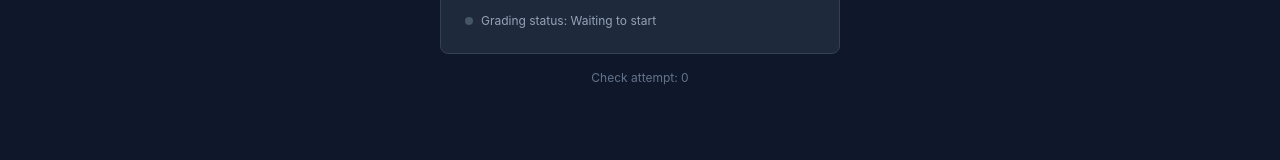
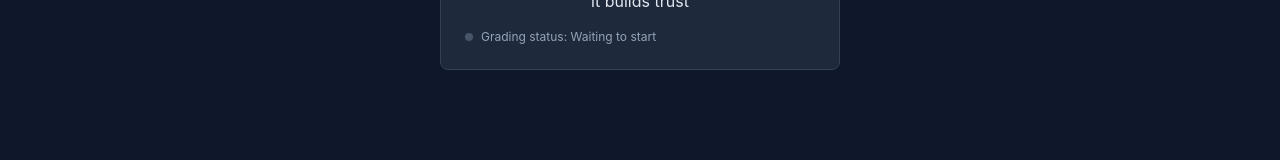
Before and after one commit to canonweaver99/DoorIQ, a Next.js app: page /trainer/loading/1 in a window 1280 px wide. Shown: the part 572-732 px from the top of the page. Built offline with nearby package versions, Linux system fonts and the light colour scheme; no server answers.

Commit message:
Hide grading check attempts on loading screen

```diff
--- a/app/trainer/loading/[sessionId]/page.tsx
+++ b/app/trainer/loading/[sessionId]/page.tsx
@@ -19,7 +19,6 @@ export default function LoadingPage() {
   const router = useRouter()
   const [currentTip, setCurrentTip] = useState(0)
   const [status, setStatus] = useState('Saving your session...')
-  const [attempts, setAttempts] = useState(0)
   const [gradingStatus, setGradingStatus] = useState<'idle' | 'in-progress' | 'completed' | 'error'>('idle')
   const [lastError, setLastError] = useState<string | null>(null)
 
@@ -84,15 +83,12 @@ export default function LoadingPage() {
             }
 
             setStatus(gradingStatus === 'in-progress' ? 'Analyzing your conversation...' : 'Processing your conversation...')
-            setAttempts(prev => prev + 1)
           } else {
             setStatus('Capturing your conversation details...')
-            setAttempts(prev => prev + 1)
           }
         }
       } catch (error) {
         console.error('Error checking session:', error)
-        setAttempts(prev => prev + 1)
       }
       return false
     }
@@ -181,9 +177,6 @@ export default function LoadingPage() {
           </motion.div>
 
           {/* Debug info */}
-          <div className="mt-4 text-xs text-slate-500">
-            Check attempt: {attempts}
-          </div>
         </div>
       </div>
     </div>
```
